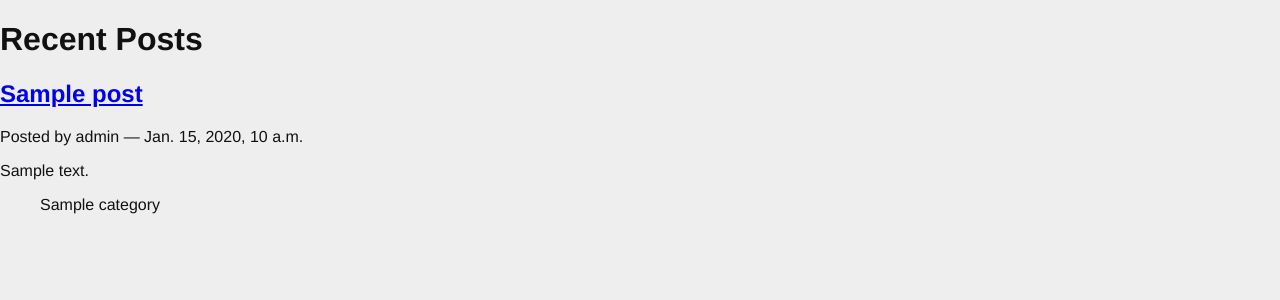
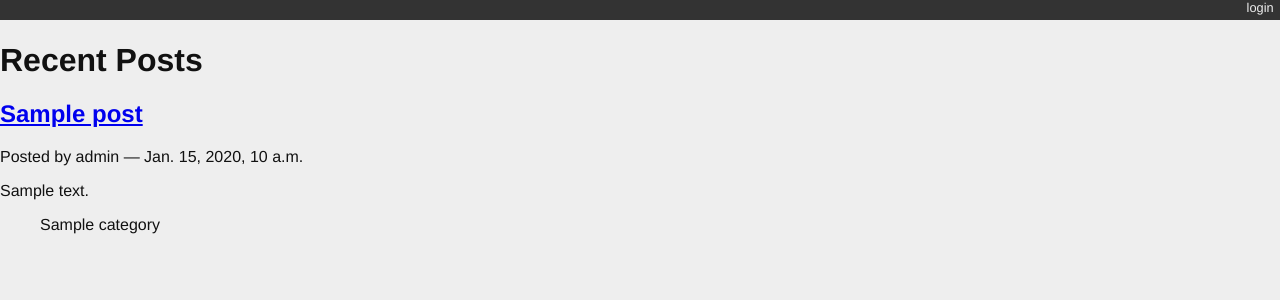
Before and after one commit to rdlaner/DjangoBlog, a Django app: page / in a window 1280 px wide. Shown: the top 300 px of the page. Run offline with Django 3.2, Linux system fonts and the light colour scheme; data comes from the database, SQL or seed files in the repository; tables that the repository leaves empty hold one stand-in row (values such as "Sample post").

Commit message:
Add login and logout

```diff
--- a/mysite/settings.py
+++ b/mysite/settings.py
@@ -119,3 +119,6 @@ USE_TZ = True
 # https://docs.djangoproject.com/en/2.1/howto/static-files/
 
 STATIC_URL = '/static/'
+
+LOGIN_URL = '/login/'
+LOGIN_REDIRECT_URL = '/'
--- a/mysite/templates/base.html
+++ b/mysite/templates/base.html
@@ -7,6 +7,18 @@
         <link type="text/css" rel="stylesheet" href="{% static 'django_blog.css' %}">
     </head>
     <body>
+        <div id="header">
+            <ul id="control-bar">
+                {% if user.is_authenticated %}
+                    {% if user.is_staff %}
+                    <li><a href="{% url 'admin:index' %}">admin</a></li>
+                    {% endif %}
+                    <li><a href="{% url 'logout' %}">logout</a></li>
+                {% else %}
+                <li><a href="{% url 'login' %}">login</a></li>
+                {% endif %}
+            </ul>
+        </div>
         <div id="container">
             {% block content %}
             [content will go here]
--- a/mysite/urls.py
+++ b/mysite/urls.py
@@ -14,9 +14,12 @@ Including another URLconf
     2. Add a URL to urlpatterns:  path('blog/', include('blog.urls'))
 """
 from django.contrib import admin
+from django.contrib.auth.views import LoginView, LogoutView
 from django.urls import path, include
 
 urlpatterns = [
     path("", include("myblog.urls")),
-    path('admin/', admin.site.urls),
+    path("admin/", admin.site.urls),
+    path("login/", LoginView.as_view(template_name="login.html"), name="login"),
+    path("logout/", LogoutView.as_view(next_page="/"), name="logout"),
 ]
```
Also changed, not shown: mysite/templates/login.html (added, +9 -0 lines).
